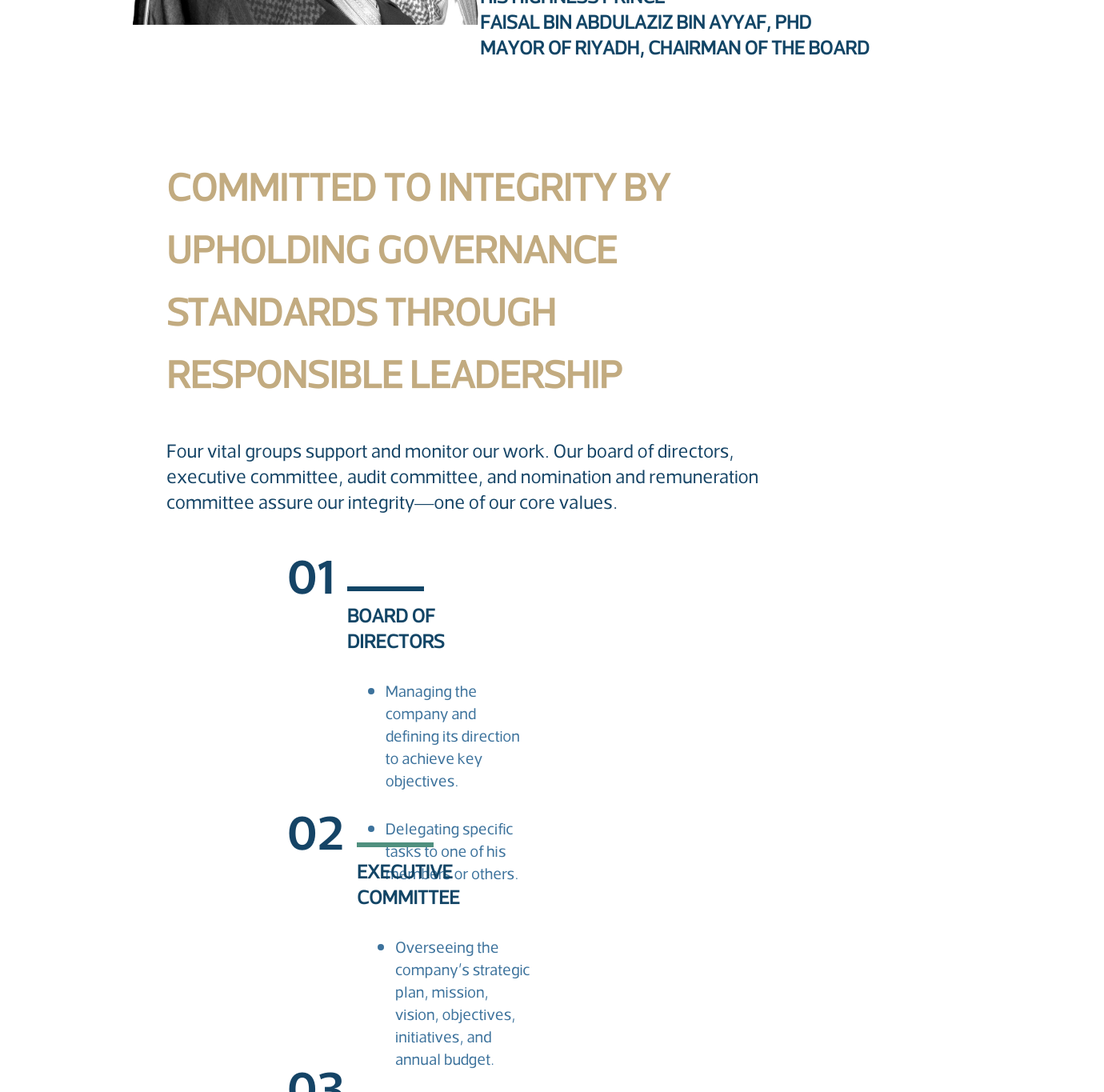
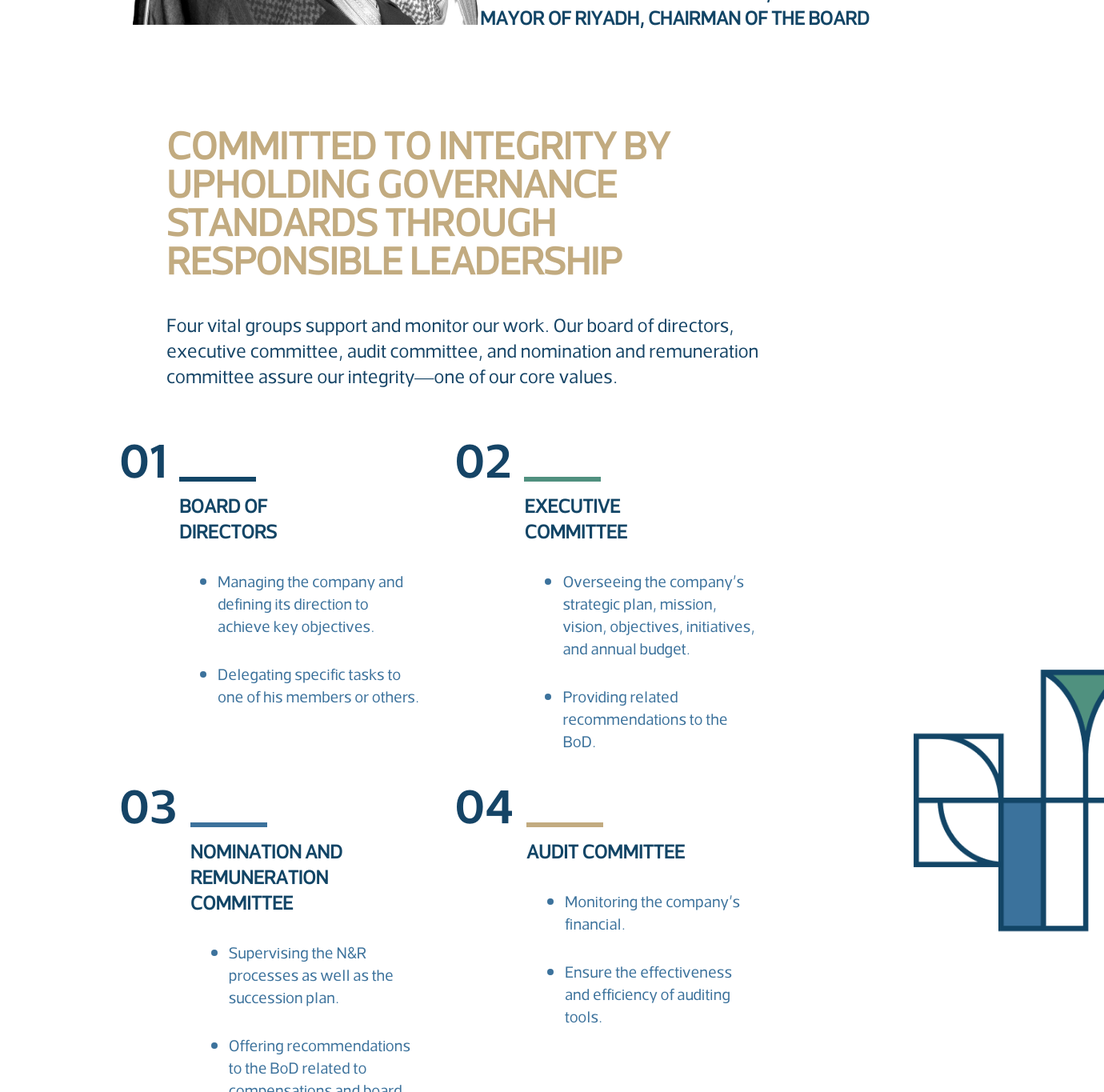
Before and after one commit to jeetkanodia/ansh, a React (Vite) app: page / in a window 1280 px wide. Shown: the part 1040-2405 px from the top of the page at 80% size, 1380 px wide, since content can reach past the window. Built offline with nearby package versions, Linux system fonts and the light colour scheme.

Commit message:
made boxes resonsive

```diff
--- a/src/components/Banner.jsx
+++ b/src/components/Banner.jsx
@@ -2,7 +2,7 @@ import React from "react";
 import person2 from "../assets/person2.png";
 const Banner = () => {
   return (
-    <section className="w-auto flex flex-col mt-56 items-center justify-center halfandhalf lg:flex-row">
+    <section className="w-auto flex flex-col mt-10 lg:mt-52 items-center justify-center halfandhalf lg:flex-row">
       <div className="text-left pl-10">
         <h1 className="SomarSemiBold text-[#C2AB80] text-4xl uppercase lg:ml-[10%] lg:max-w-[60%] lg:mt-10">
           inspired to serve our partners & community
--- a/src/components/Box.jsx
+++ b/src/components/Box.jsx
@@ -2,17 +2,17 @@ import React from "react";
 
 const Box = ({ idx, title, text1, text2, color }) => {
   return (
-    <div className="flex my-12 mb-16 mx-32 m-auto h-52 w-[30%]">
+    <div className="flex my-6 lg:my-12 lg:mb-16 mx-16 lg:mx-0 m-auto h-26 lg:h-52 lg:w-[30%]">
       <h1 className="text-6xl SomarSemiBold text-[#154466]">0{idx} </h1>
       <div>
         <p
           style={{ backgroundColor: color }}
-          className={`w-24 mt-[-0.5rem] ml-4  h-[6px] border-0 md:my-10`}
+          className={`w-24 mt-12 lg:mt-12 ml-6 lg:ml-4  h-[6px] border-0 md:my-10`}
         />
-        <p className="text-2xl text-[#124566] pl-4 mt-[-1.5rem] font-semibold uppercase">
+        <p className="text-2xl text-[#124566] ml-6 lg:ml-4 mt-4  font-semibold uppercase">
           {title}
         </p>
-        <ul className="list-disc pl-10 ml-6">
+        <ul className="list-disc pl-10 lg:ml-6 w-[120%] lf:w-full">
           <li className="text-xl text-[#3C729C] mt-8">{text1}</li>
           <li className="text-xl text-[#3C729C] mt-8">{text2}</li>
         </ul>
--- a/src/components/Mid.jsx
+++ b/src/components/Mid.jsx
@@ -37,22 +37,21 @@ const BoxData = [
 ];
 const Mid = () => {
   return (
-    <div className="min-h-screen w-auto">
-      <div className="flex mt-20">
-        <div className="w-[80%]">
+    <div className="min-h-screen w-auto flex mt-20">
+      <div className="w-full lg:w-[80%]">
         <div className="flex">
-            <p className="text-5xl text-[#C2AB80] w-[75%] leading-relaxed font-semibold uppercase mt-10 ml-52">
+          <p className=" text-4xl lg:text-5xl text-[#C2AB80] w-full lg:w-[75%] leading-relaxed font-semibold uppercase ml-12 lg:mt-10 lg:ml-52">
             Committed to Integrity by Upholding Governance Standards through
             Responsible Leadership
           </p>
         </div>
-          <p className="text-2xl text-[#154466] w-[75%] mt-10 ml-52">
+        <p className="text-xl lg:text-2xl text-[#154466] w-[80%] lg:w-[75%] ml-12 mt-5 mb-3 lg:mt-10 lg:ml-52">
           Four vital groups support and monitor our work. Our board of
           directors, executive committee, audit committee, and nomination and
           remuneration committee assure our integrity—one of our core values.
         </p>
 
-          <div className="flex justify-center items-center  flex-wrap">
+        <div className="flex justify-center items-center flex-wrap gap-28 xl:gap-42">
           {/* Add box component here */}
           {BoxData.map((data) => (
             <Box
@@ -68,11 +67,10 @@ const Mid = () => {
       </div>
       <div className="w-[20%] flex self-end">
         <img
-            className="self-end w-auto pr-0 mr-[-10px]"
+          className="self-end w-auto pr-0 ml-[100px] hidden lg:block"
           src={design2}
           alt="design2"
         />
-        </div>
       </div>
     </div>
   );
--- a/src/index.css
+++ b/src/index.css
@@ -36,7 +36,7 @@
   background: linear-gradient(to bottom, white 0%, white 40%, #F5F4F4 60%, #F5F4F4 100%);
 }
 
-@media (min-width: 1024px) {
+@media (min-width: 1025px) {
 
   /* Your CSS code for screens larger than iPad goes here */
   .halfandhalf {
--- a/tailwind.config.js
+++ b/tailwind.config.js
@@ -2,6 +2,9 @@
 export default {
   content: ["./index.html", "./src/**/*.{js,ts,jsx,tsx}"],
   theme: {
+    screens: {
+      lg: "1024px",
+    },
     extend: {},
   },
   plugins: [],
```
Lines whose indentation alone changed are shown as unchanged.
